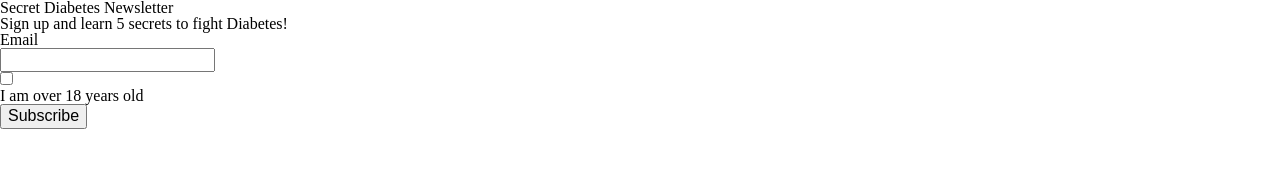
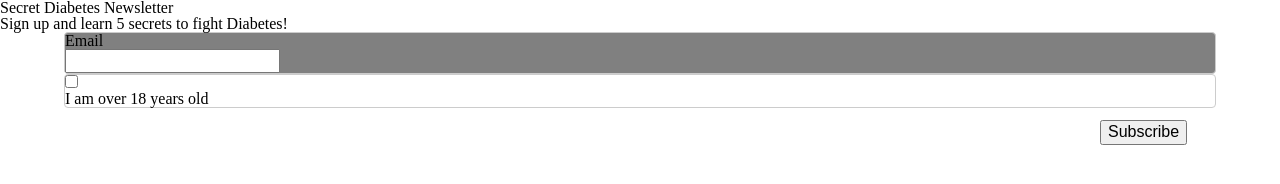
Before and after one commit to ITMD362-Online/Lab_3, a plain HTML site: page index.html in a window 1280 px wide. Drawn offline with nearby package versions, Linux system fonts and the light colour scheme; files whose address does not match are found by name.

Commit message:
Update screen.css

```diff
--- a/css/screen.css
+++ b/css/screen.css
@@ -202,7 +202,52 @@ label {
   display: block;
 }
 
+
+
 /* ===== LAYOUT STYLES ====== */
+
+#title-section {
+
+}
+
+#content-type {
+
+}
+
+#email-input {
+  background-color: #808080;
+  display: block;
+  box-sizing: border-box;
+  margin:auto;
+  width: 90%;
+  border: 1px solid #ccc;
+  border-radius: 4px;
+  resize: vertical;
+}
+
+#age-input {
+  color: #000000;
+  display: block;
+  box-sizing: border-box;
+  margin:auto;
+  width: 90%;
+  border: 1px solid #ccc;
+  border-radius: 4px;
+  resize: vertical;
+}
+
+#submit-part {
+  width: 10em;
+  background-color: #FFFFFF;
+  color: white;
+  padding: 12px 20px;
+  border: none;
+  border-radius: 4px;
+  cursor: pointer;
+  float: right;
+}
+
+
 
 /* ===== MODULAR STYLES ===== */
 
```
